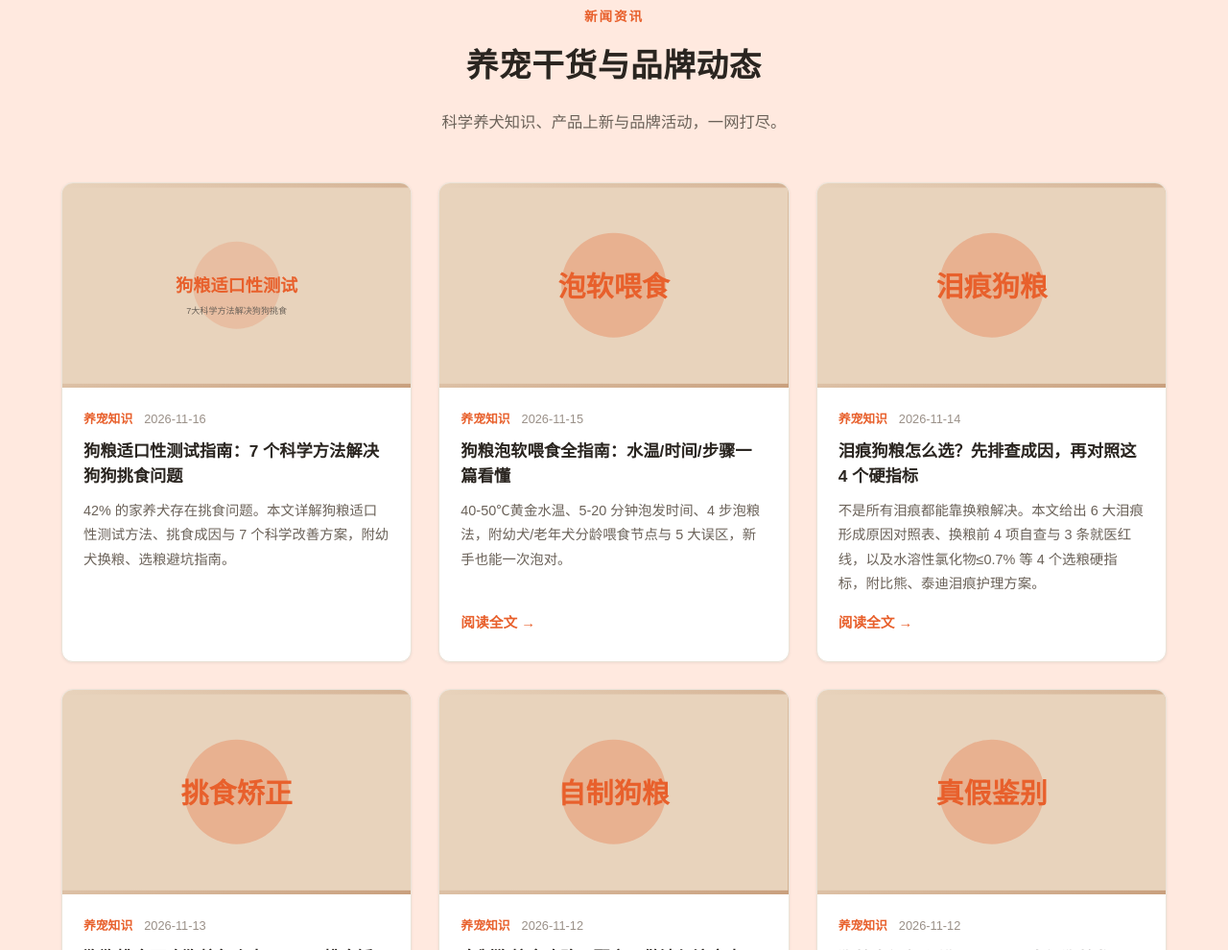
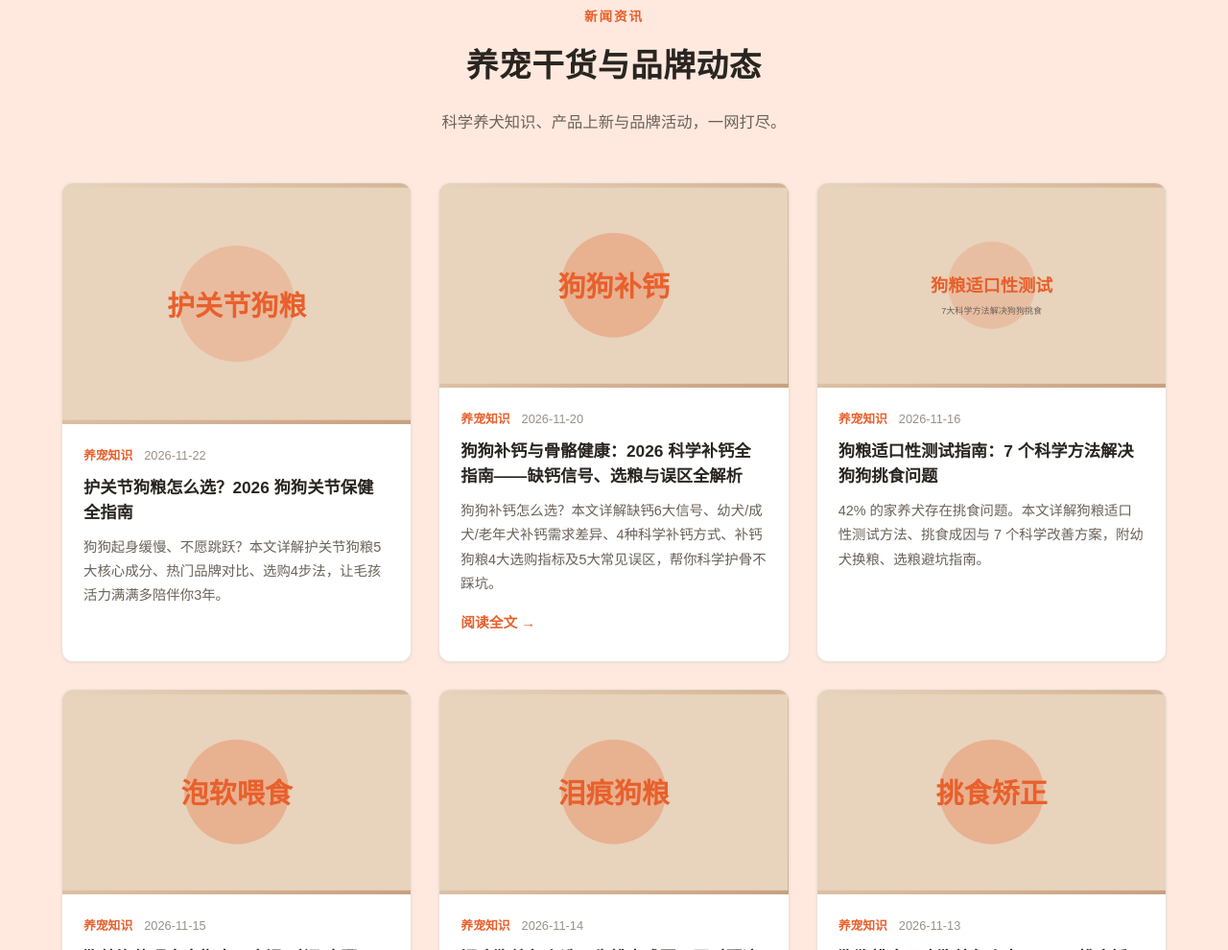
Before and after one commit to mfujun2025/gouliang, a plain HTML site: page index.html in a window 1280 px wide. Shown: the part 3414-4404 px from the top of the page at 96% size. Drawn offline with Linux system fonts and the light colour scheme.

Commit message:
Update index.html - add huguanjie article card

```diff
--- a/index.html
+++ b/index.html
@@ -329,7 +329,36 @@
         </div>
 
         <div class="grid grid--3">
+                        <article class="card news-card reveal">
+              <div class="news-card-media">
+                <svg viewBox="0 0 300 200" fill="none" xmlns="http://www.w3.org/2000/svg">
+                  <rect width="300" height="200" fill="#E8D3BC"/>
+                  <circle cx="150" cy="100" r="50" fill="#E8602C" opacity="0.2"/>
+                  <text x="150" y="110" text-anchor="middle" font-family="PingFang SC, sans-serif" font-size="24" font-weight="700" fill="#E8602C">护关节狗粮</text>
+                </svg>
+              </div>
+              <div class="news-card-body">
+                <div class="news-card-meta"><span class="news-cat">养宠知识</span><span>2026-11-22</span></div>
+                <h3 class="news-card-title"><a href="news/huguanjie-gouliang-zhinan.html">护关节狗粮怎么选？2026 狗狗关节保健全指南</a></h3>
+                <p class="news-card-excerpt">狗狗起身缓慢、不愿跳跃？本文详解护关节狗粮5大核心成分、热门品牌对比、选购4步法，让毛孩活力满满多陪伴你3年。</p>
+              </div>
+            </article>
             <article class="card news-card reveal">
+              <div class="news-card-media">
+                <svg viewBox="0 0 400 225" role="img" aria-label="狗狗补钙与骨骼健康封面图">
+                  <rect width="400" height="225" fill="#E8D3BC"/>
+                  <circle cx="200" cy="112" r="60" fill="#E8602C" opacity="0.3"/>
+                  <text x="200" y="125" text-anchor="middle" font-family="PingFang SC, sans-serif" font-size="32" font-weight="800" fill="#E8602C">狗狗补钙</text>
+                </svg>
+              </div>
+              <div class="news-card-body">
+                <div class="news-card-meta"><span class="news-cat">养宠知识</span><span>2026-11-20</span></div>
+                <h3><a href="news/gouliang-bugai-gujian-zhinan.html">狗狗补钙与骨骼健康：2026 科学补钙全指南——缺钙信号、选粮与误区全解析</a></h3>
+                <p class="news-card-excerpt">狗狗补钙怎么选？本文详解缺钙6大信号、幼犬/成犬/老年犬补钙需求差异、4种科学补钙方式、补钙狗粮4大选购指标及5大常见误区，帮你科学护骨不踩坑。</p>
+                <a href="news/gouliang-bugai-gujian-zhinan.html" class="product-link">阅读全文 →</a>
+              </div>
+            </article>
+<article class="card news-card reveal">
               <div class="news-card-media">
                 <svg viewBox="0 0 400 225" role="img" aria-label="狗粮适口性测试指南封面图">
                   <rect width="400" height="225" fill="#E8D3BC"/>
```
